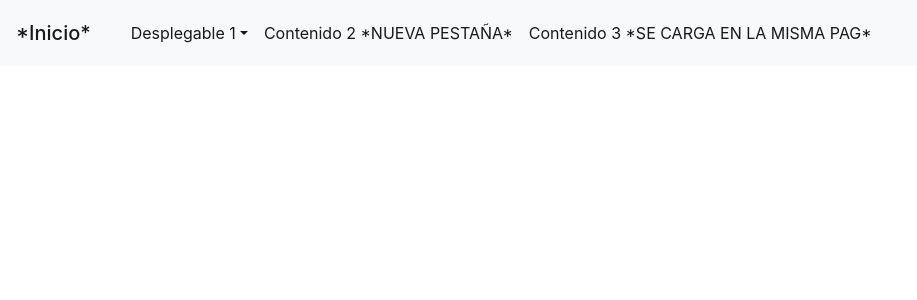
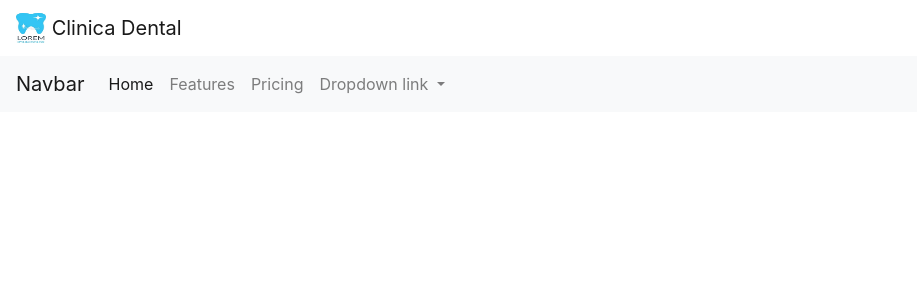
Before and after one commit to rafatbd/PracticaClinicaDental, a PHP site: page / in a window 1280 px wide. Shown: the top 300 px of the page, without its empty margins (0-917 px from the left). Run offline with PHP 8.4, Linux system fonts and the light colour scheme; some libraries are stand-ins or nearby versions.

Commit message:
Inici projecte

```diff
--- a/inc/header.php
+++ b/inc/header.php
@@ -1,2 +1,10 @@
-<header></header>
+<header>
+	<!-- Image and text -->
+	<nav class="navbar navbar-light bg-faded">
+	  <a class="navbar-brand" href="#">
+	    <img src="../img/diente.jpg" width="30" height="30" class="d-inline-block align-top" alt="">
+	    Clinica Dental
+	  </a>
+	</nav>
+</header>
 <?php include("nav.php"); ?>
--- a/inc/nav.php
+++ b/inc/nav.php
@@ -1,28 +1,28 @@
 <nav class="navbar navbar-expand-lg navbar-light bg-light">
-	  			<a class="navbar-brand" href="index.php">
-	  					<span class="navbar-brand mb-0 h1">*Inicio*</span>
-	  			</a>
-	  			<button class="navbar-toggler" type="button" data-toggle="collapse" data-target="#navbarSupportedContent" aria-controls="navbarSupportedContent" aria-expanded="false" aria-label="Toggle navigation">
+  <a class="navbar-brand" href="#">Navbar</a>
+  <button class="navbar-toggler" type="button" data-toggle="collapse" data-target="#navbarNavDropdown" aria-controls="navbarNavDropdown" aria-expanded="false" aria-label="Toggle navigation">
     <span class="navbar-toggler-icon"></span>
   </button>
-	  			<div class="collapse navbar-collapse" id="navbarSupportedContent">
-	    			<ul class="navbar-nav mr-auto">
+  <div class="collapse navbar-collapse" id="navbarNavDropdown">
+    <ul class="navbar-nav">
+      <li class="nav-item active">
+        <a class="nav-link" href="#">Home <span class="sr-only">(current)</span></a>
+      </li>
+      <li class="nav-item">
+        <a class="nav-link" href="#">Features</a>
+      </li>
+      <li class="nav-item">
+        <a class="nav-link" href="#">Pricing</a>
+      </li>
       <li class="nav-item dropdown">
-	        				<a class="nav-link active dropdown-toggle" id="navbarDropdown" role="button" data-toggle="dropdown" aria-haspopup="true" aria-expanded="false">Desplegable 1</a>
-	        					<div class="dropdown-menu" aria-labelledby="navbarDropdown">
-	        					  <a class="dropdown-item" href="..." target="_blank">Info 1</a>
-	        					   <div class="dropdown-divider"></div> <!-- DIVIDER -->
-	        					   <a class="dropdown-item" href="..." target="_blank">Info 2</a>
-	        					    <div class="dropdown-divider"></div> <!-- DIVIDER -->
-	        					  <a class="dropdown-item" href="..." target="_blank">Info 3</a>
-	        					   <div class="dropdown-divider"></div> <!-- DIVIDER -->
+        <a class="nav-link dropdown-toggle" href="#" id="navbarDropdownMenuLink" data-toggle="dropdown" aria-haspopup="true" aria-expanded="false">
+          Dropdown link
+        </a>
+        <div class="dropdown-menu" aria-labelledby="navbarDropdownMenuLink">
+          <a class="dropdown-item" href="#">Action</a>
+          <a class="dropdown-item" href="#">Another action</a>
+          <a class="dropdown-item" href="#">Something else here</a>
         </div>
-	      				</li>
-	      		<li class="nav-item active">
-	        		<a class="nav-link" href="..." target="_blank">Contenido 2 *NUEVA PESTAÑA*</a>
-	      		</li>
-	      		<li class="nav-item active">
-	        		<a class="nav-link" href="...">Contenido 3 *SE CARGA EN LA MISMA PAG*   </a>
       </li>
     </ul>
   </div>
```
Also changed, not shown: img/diente.jpg (added). Lines whose indentation alone changed are shown as unchanged.
